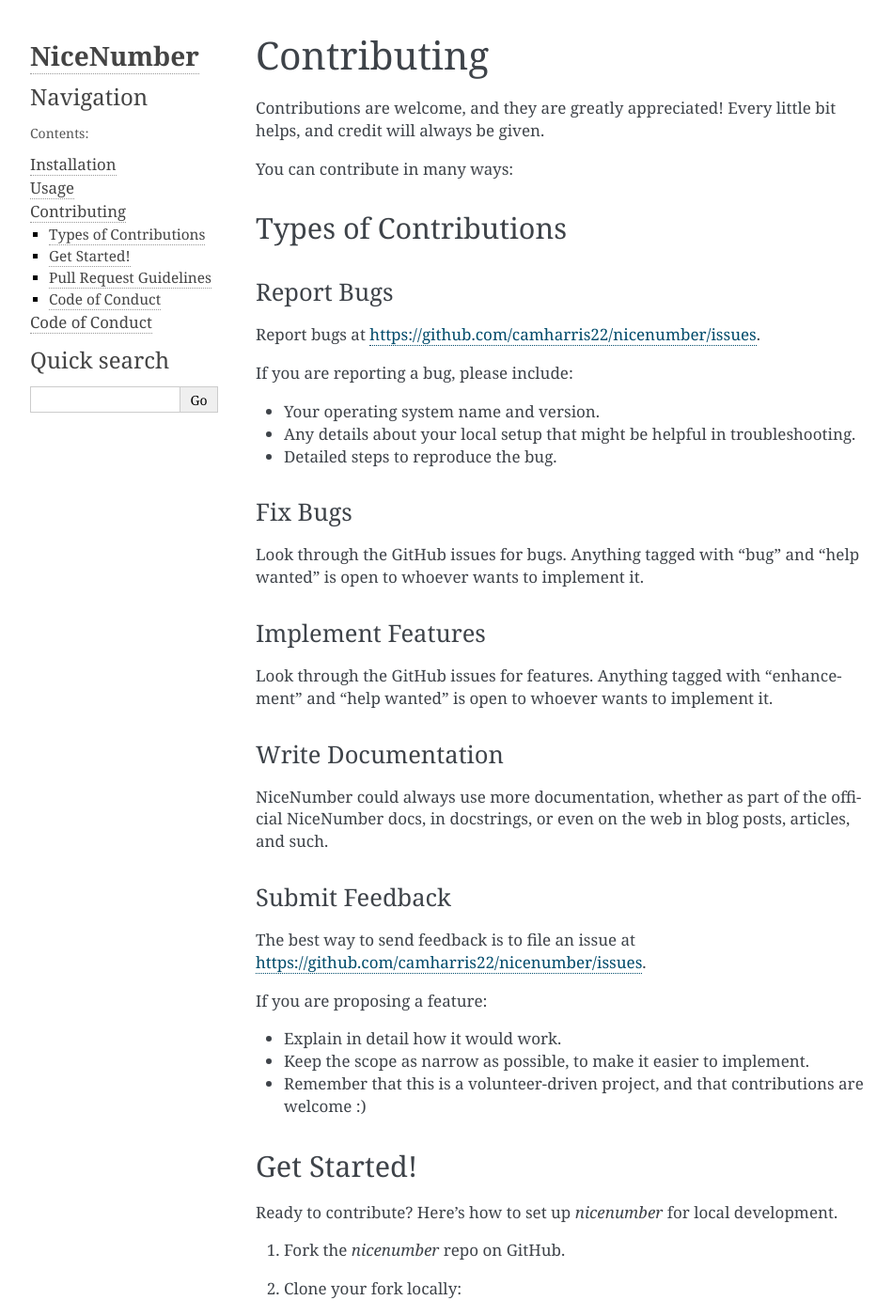
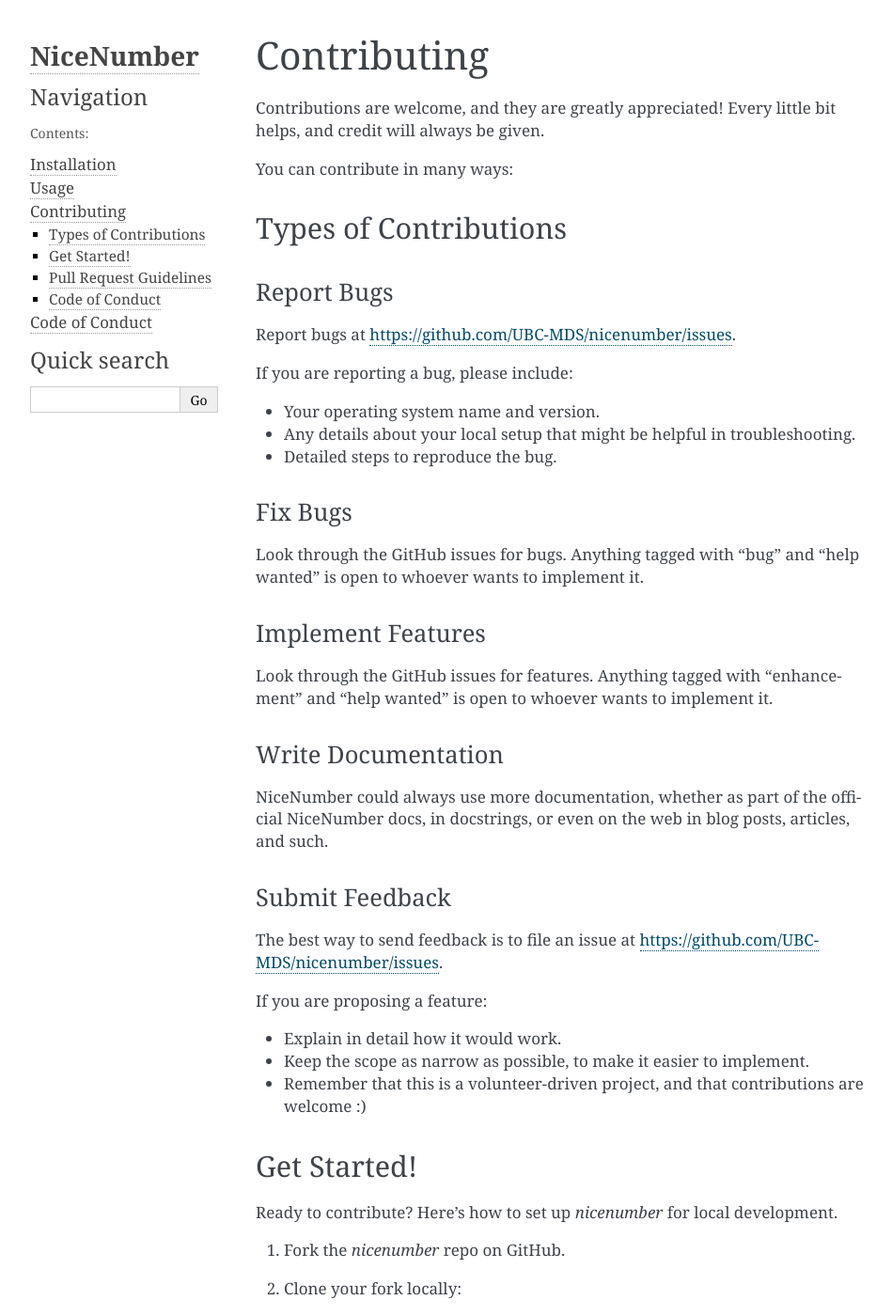
Before and after one commit to UBC-MDS/NiceNumber, a Sphinx documentation site: the page built from docs/contributing.rst, in a window 1280 px wide and 1400 px high. Shown: the whole window at 94% size, without its empty margins (148-1097 px from the left). Built offline with Sphinx 7.4.7, drawn with Linux system fonts in a browser that asks for light colours; some of the changed text lies outside the part shown.

Commit message:
Change repo url to UBC-MDS

```diff
--- a/CONTRIBUTING.rst
+++ b/CONTRIBUTING.rst
@@ -15,7 +15,7 @@
 Report Bugs
 ~~~~~~~~~~~
 
-Report bugs at https://github.com/camharris22/nicenumber/issues.
+Report bugs at https://github.com/UBC-MDS/nicenumber/issues.
 
 If you are reporting a bug, please include:
 
@@ -45,7 +45,7 @@
 Submit Feedback
 ~~~~~~~~~~~~~~~
 
-The best way to send feedback is to file an issue at https://github.com/camharris22/nicenumber/issues.
+The best way to send feedback is to file an issue at https://github.com/UBC-MDS/nicenumber/issues.
 
 If you are proposing a feature:
 
--- a/docs/conf.py
+++ b/docs/conf.py
@@ -26,8 +26,8 @@
 # -- Project information -----------------------------------------------------
 
 project = u'NiceNumber'
-copyright = u"2021, Cameron Harris"
-author = u"Cameron Harris"
+copyright = u"2021, UBC-MDS"
+author = u"UBC-MDS"
 
 # -- General configuration ---------------------------------------------
 
@@ -128,7 +128,7 @@
 latex_documents = [
     (master_doc, 'nicenumber.tex',
      u'NiceNumber Documentation',
-     u'Cameron Harris', 'manual'),
+     u'UBC-MDS', 'manual'),
 ]
 
 
```
Also changed, not shown: README.md (+1 -1 lines), 1 other file.
